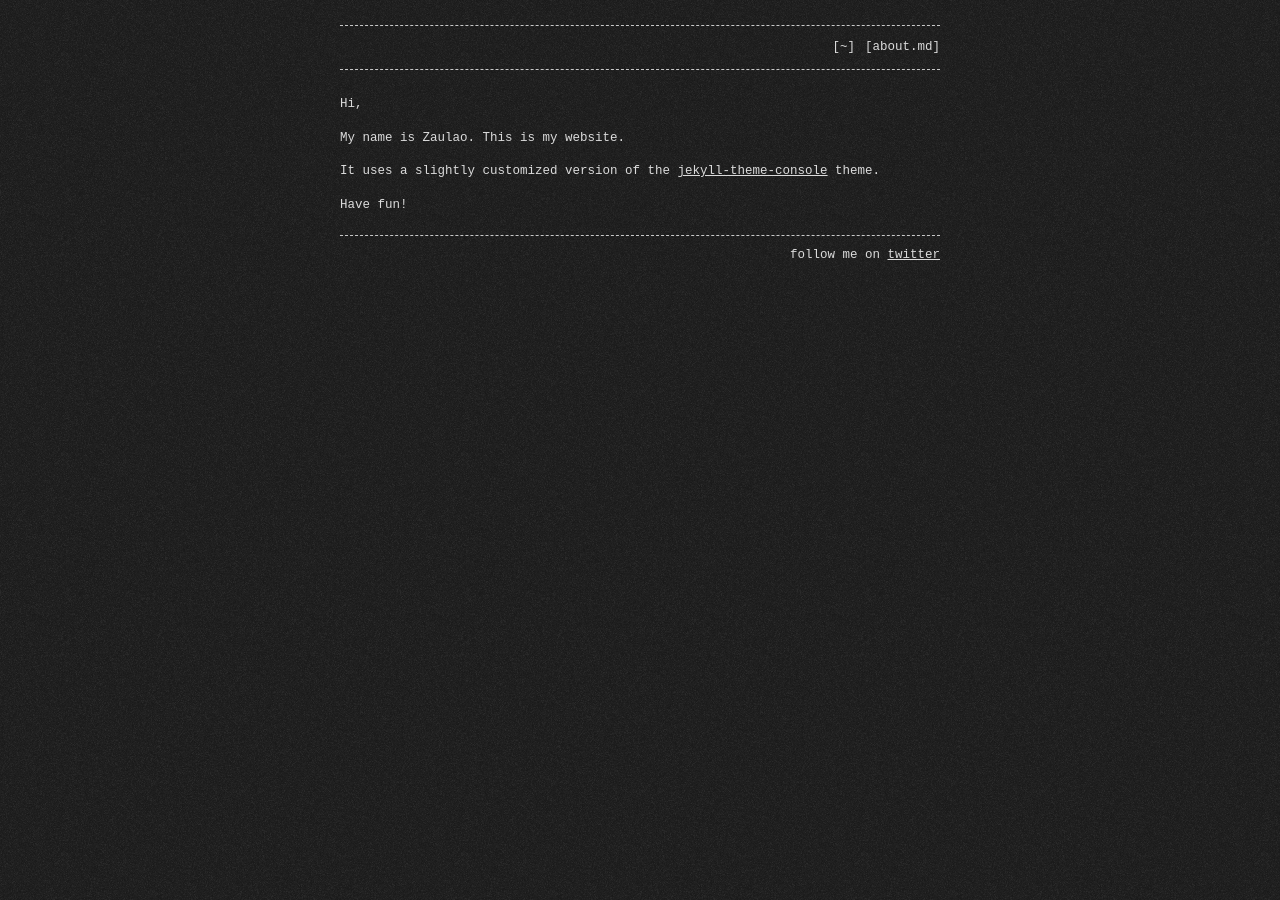
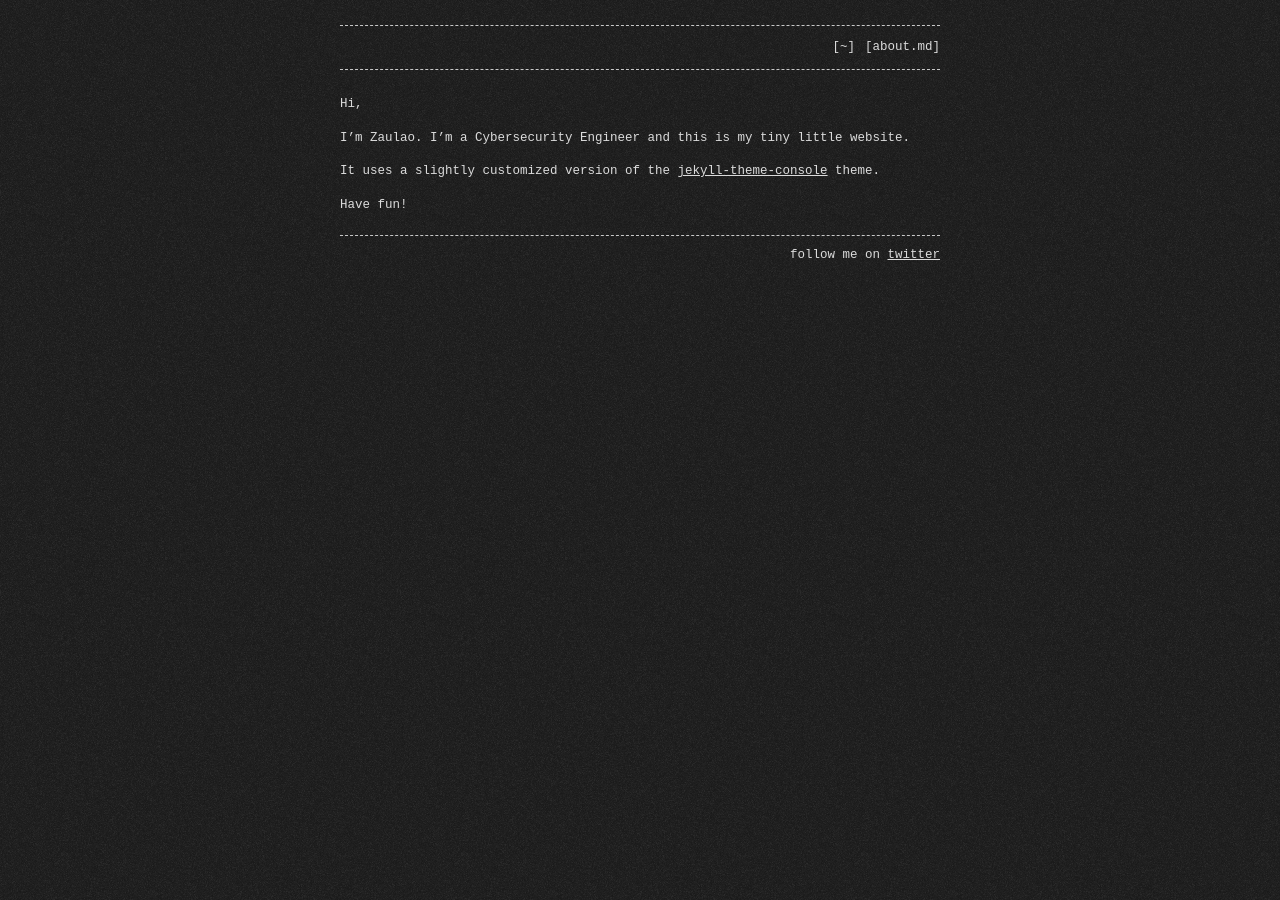
Before and after one commit to Zaulao/zaulao.github.io, a Jekyll site: the page built from about.md, in a window 1280 px wide. Built offline with Jekyll 4.4.1, drawn with Linux system fonts in a browser that asks for light colours.

Commit message:
feat(about): updating about text

```diff
--- a/about.md
+++ b/about.md
@@ -5,7 +5,7 @@ permalink: /about/
 ---
 Hi,
 
-My name is Zaulao. This is my website.
+I'm Zaulao. I'm a Cybersecurity Engineer and this is my tiny little website.
 
 It uses a slightly customized version of the [jekyll-theme-console](https://github.com/b2a3e8/jekyll-theme-console/tree/master) theme.
 
```
